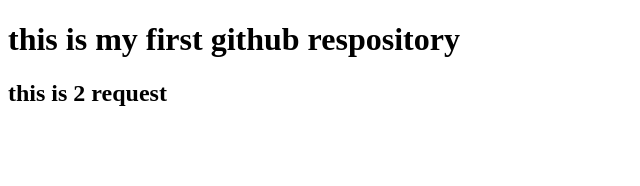
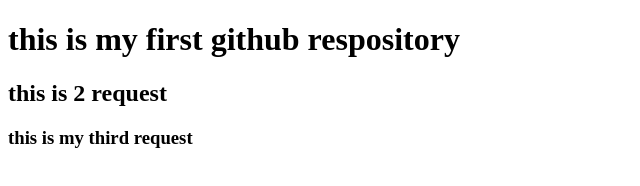
Before and after one commit to HarshPatil192002/git-learn, a plain HTML site: page index.html in a window 1280 px wide. Shown: the whole page, without its empty margins (0-640 px from the left). Drawn offline with Linux system fonts and the light colour scheme.

Commit message:
this is my third request

```diff
--- a/index.html
+++ b/index.html
@@ -8,5 +8,6 @@
 <body>
     <h1>this is my first github respository</h1>
     <h2>this is 2 request</h2>
+    <h3>this is my third request</h3>
 </body>
 </html>
```
